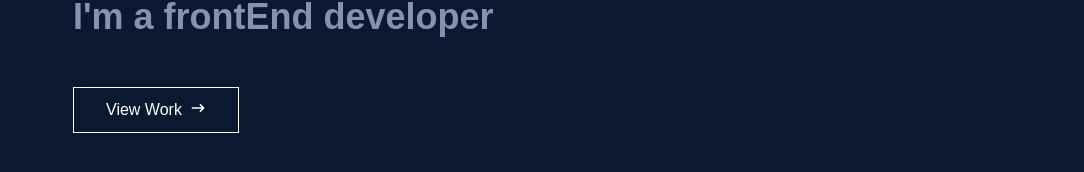
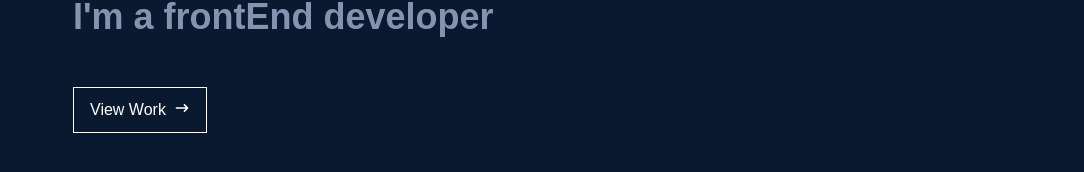
Before and after one commit to Hanan1413/my-portfolio, a React (Vite) app: page / in a window 1280 px wide. Shown: the part 554-726 px from the top of the page, without its empty margins (99-1183 px from the left). Built offline with nearby package versions, Linux system fonts and the light colour scheme; the HTML template or start-up script is replaced by a standard one.

Commit message:
update style sheets

```diff
--- a/src/components/skills/Skills.css
+++ b/src/components/skills/Skills.css
@@ -50,8 +50,7 @@
 }
 
 .description-text {
-  padding-top: 1rem;
-  padding-bottom: 1rem;
+  padding: 1.5rem;
 }
 
 /* flex Container Styles */
@@ -80,8 +79,6 @@
   box-shadow: 0 4px 6px rgba(0, 0, 0, 0.274), 0 1px 3px rgba(0, 0, 0, 0.08);
   padding: 2rem;
   background-color: #0b182e;
-
-
 }
 
 .hover-scale:hover {
--- a/src/pages/Contact/Contact.css
+++ b/src/pages/Contact/Contact.css
@@ -7,6 +7,7 @@
     align-items: center;
     flex-direction: column;
     gap: 50px;
+    margin-bottom: 150px;
 
 
 }
--- a/src/pages/Home/Home.css
+++ b/src/pages/Home/Home.css
@@ -33,7 +33,7 @@
 }
 
 .job {
-    font-size: 1.5rem;
+  font-size: 1.5rem;
   line-height: 2.5rem;
   color: #8892b0;
   max-width: 700px;
@@ -42,8 +42,7 @@
 .button {
   color: #fff;
   border-width: 2px;
-  padding-left: 2rem;
-  padding-right: 2rem;
+  padding-left: 1rem;
   padding-top: 0.75rem;
   padding-bottom: 0.75rem;
   display: flex;
@@ -51,7 +50,8 @@
   margin-top: 50px;
   border: 1px solid #fff;
   text-decoration: none;
-  transition: .5s;
+  transition: 0.5s;
+  width: 40%;
 }
 
 .button:hover {
@@ -62,8 +62,8 @@
   border-color: rgb(219, 39, 119);
 }
 
-.arrow{
-  margin-left: .5rem;
+.arrow {
+  margin-left: 0.5rem;
 }
 
 @media (min-width: 640px) {
@@ -79,7 +79,6 @@
     align-items: baseline;
     height: 100%;
     gap: initial;
-
   }
   .second-name {
     font-size: 4.5rem /* 72px */;
@@ -93,10 +92,26 @@
     font-weight: 600;
     margin-top: 10px;
   }
-  .job{font-size: 2.25rem /* 36px */;
+  .job {
+    font-size: 2.25rem /* 36px */;
   }
 
   .main {
     padding-top: 60px;
   }
+  .button {
+    color: #fff;
+    border-width: 2px;
+    padding-left: 1rem;
+    padding-right: 1rem;
+    padding-top: 0.75rem;
+    padding-bottom: 0.75rem;
+    display: flex;
+    align-items: center;
+    margin-top: 50px;
+    border: 1px solid #fff;
+    text-decoration: none;
+    transition: 0.5s;
+    width: 100%;
+  }
 }
```
